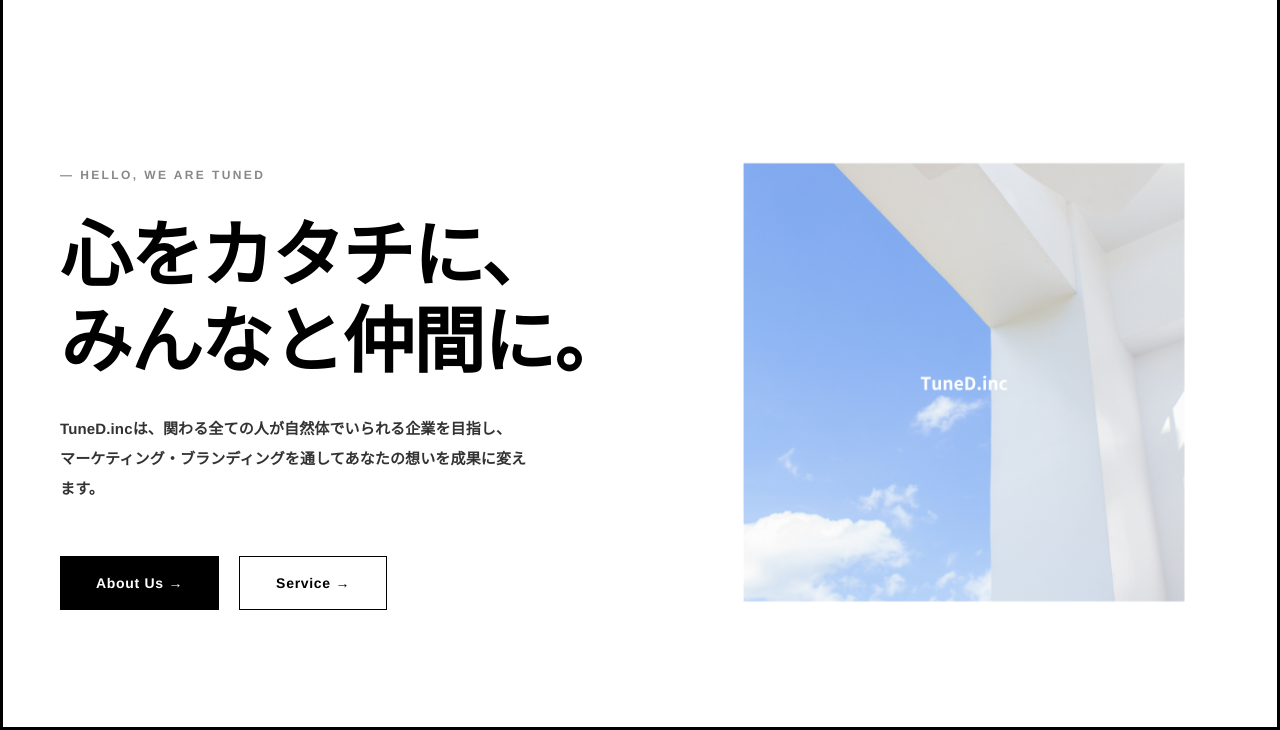
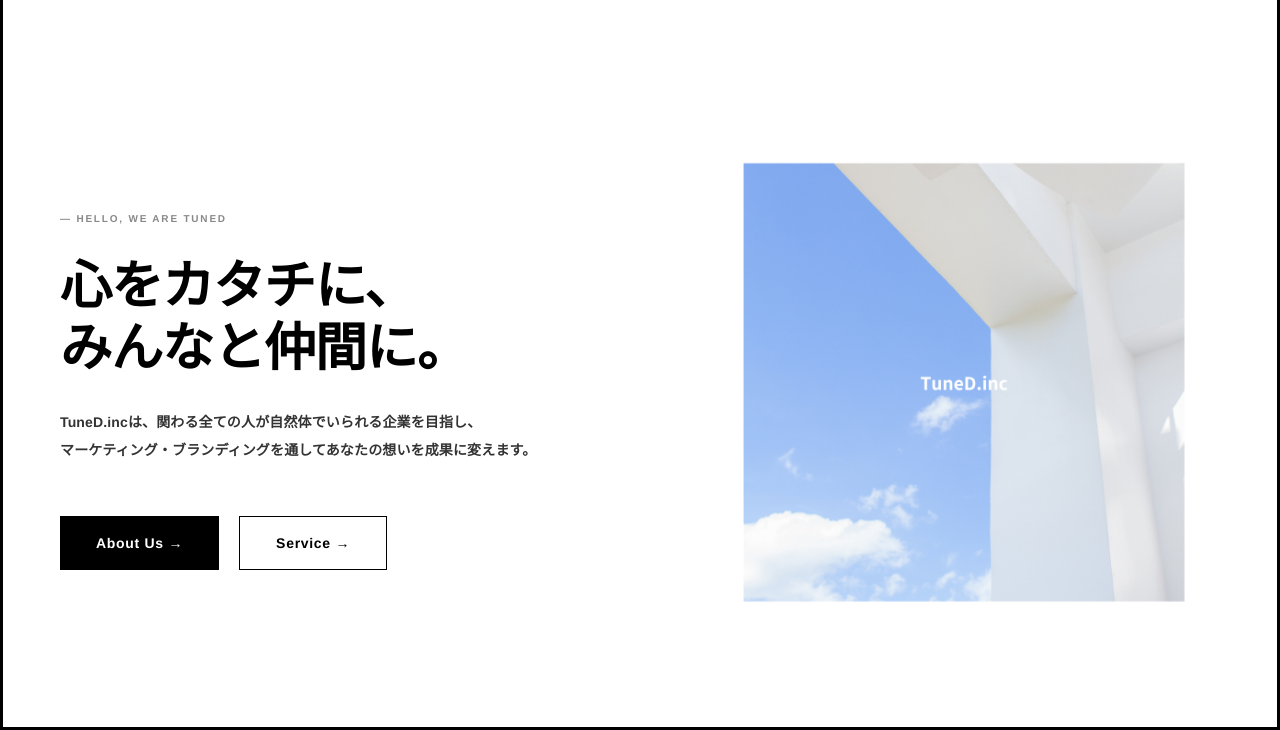
Before and after one commit to TuneD-inc/tuned-hp, a plain HTML site: page index.html in a window 1280 px wide. Shown: the part 70-800 px from the top of the page. Drawn offline with Linux system fonts and the light colour scheme.

Commit message:
Update: 2026-06-25 09:08

```diff
--- a/index.html
+++ b/index.html
@@ -253,7 +253,7 @@
       display: flex;
       flex-direction: column;
       justify-content: flex-end;
-      padding: 75px 60px 120px;
+      padding: 75px 60px 160px;
       overflow: hidden;
     }
 
@@ -277,15 +277,15 @@
     }
 
     .hero-label {
-      font-size: 12px;
+      font-size: 10px;
       font-weight: 600;
-      letter-spacing: 0.2em;
+      letter-spacing: 0.18em;
       color: #888;
       margin-bottom: 28px;
     }
 
     .hero-heading {
-      font-size: clamp(36px, 6.5vw, 72px);
+      font-size: clamp(30px, 5vw, 52px);
       font-weight: 700;
       line-height: 1.2;
       letter-spacing: -0.02em;
@@ -293,7 +293,7 @@
     }
 
     .hero-desc {
-      font-size: 15px;
+      font-size: 14px;
       font-weight: 600;
       color: #333;
       line-height: 2;
```
